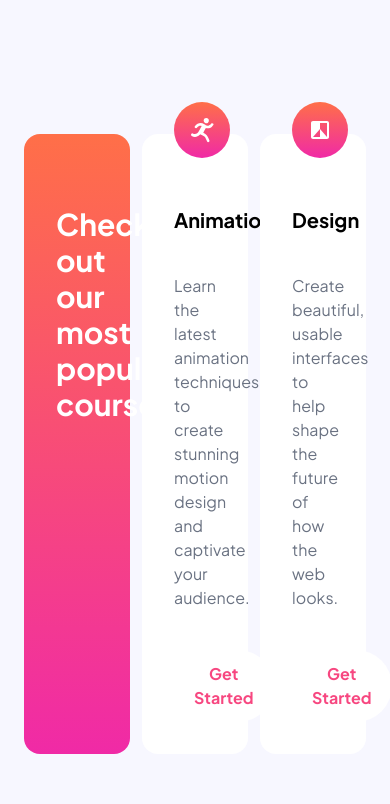
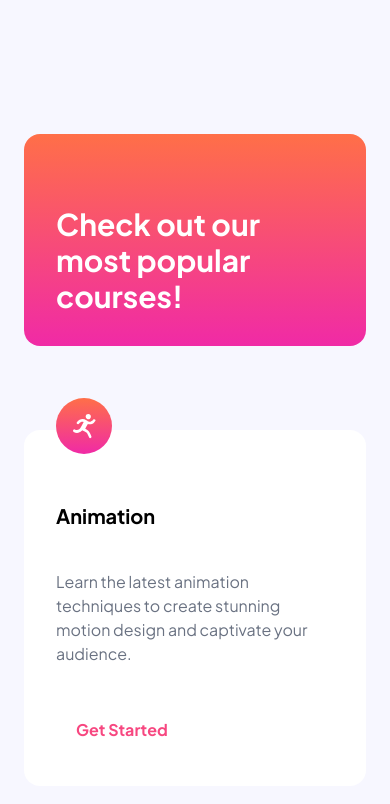
Before and after one commit to elhamrajairad/Skilled-e-learning-landing-page, a Next.js app: page / in a window 390 px wide. Shown: the part 680-1484 px from the top of the page. Built offline with nearby package versions, Linux system fonts and the light colour scheme.

Commit message:
responsive section courses

```diff
--- a/app/components/cours/Courses.tsx
+++ b/app/components/cours/Courses.tsx
@@ -31,7 +31,7 @@ export default function Courses() {
         }
     ];
     return (
-        <div className='grid grid-cols-3 relative my-25 gap-3'>
+        <div className='grid xs:grid-cols-1 md:grid-cols-2  lg:grid-cols-3 relative my-25 gap-3 '>
             <section className='bg-primary-gradient relative rounded-2xl p-8 mb-18 '>
                 <h2 className='relative mt-10 font-bold text-3xl text-white'>Check out our most popular courses!</h2>
             </section>
```
